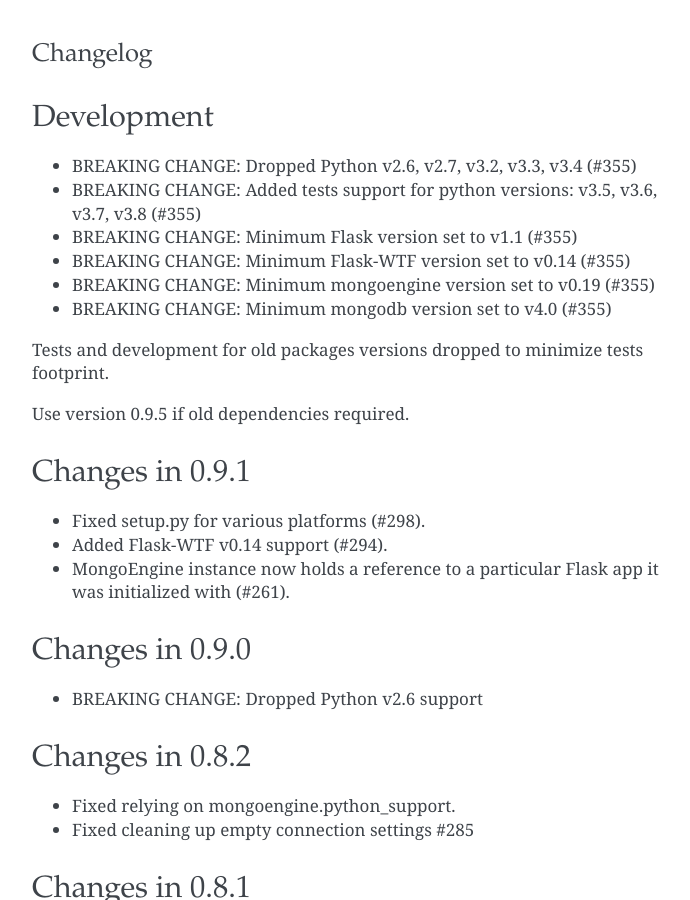
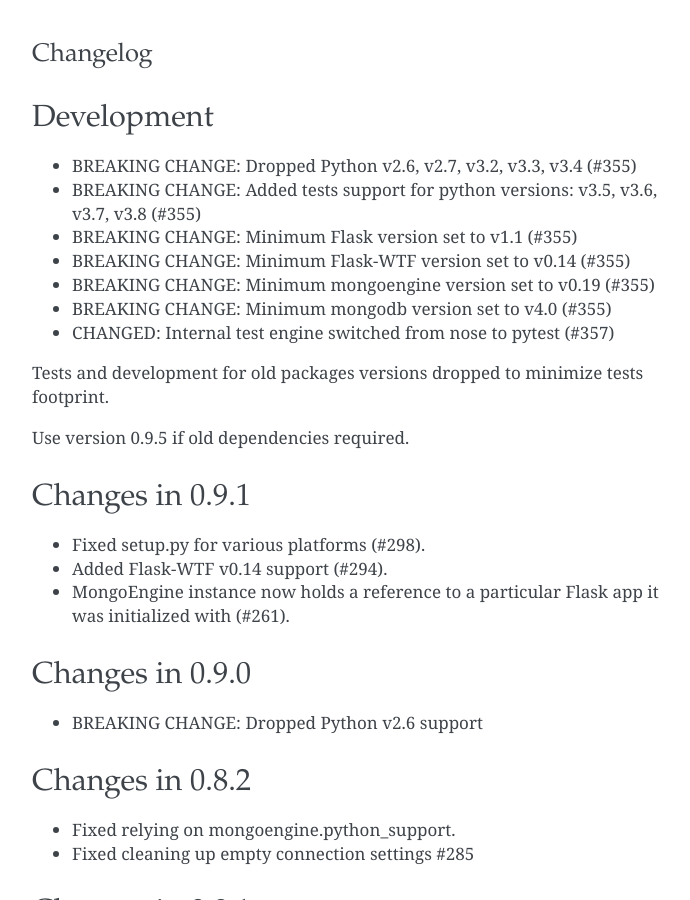
Before and after one commit to MongoEngine/flask-mongoengine, a Sphinx documentation site: the page built from docs/changelog.rst, in a window 1280 px wide and 900 px high. Shown: the whole window, without its empty margins (288-978 px from the left). Built offline with Sphinx 7.4.7, drawn with Linux system fonts in a browser that asks for light colours.

Commit message:
Changelog for #357

```diff
--- a/docs/changelog.rst
+++ b/docs/changelog.rst
@@ -10,6 +10,7 @@
 - BREAKING CHANGE: Minimum Flask-WTF version set to v0.14 (#355)
 - BREAKING CHANGE: Minimum mongoengine version set to v0.19 (#355)
 - BREAKING CHANGE: Minimum mongodb version set to v4.0 (#355)
+- CHANGED: Internal test engine switched from nose to pytest (#357)
 
 Tests and development for old packages versions dropped to minimize tests footprint.
 
```
